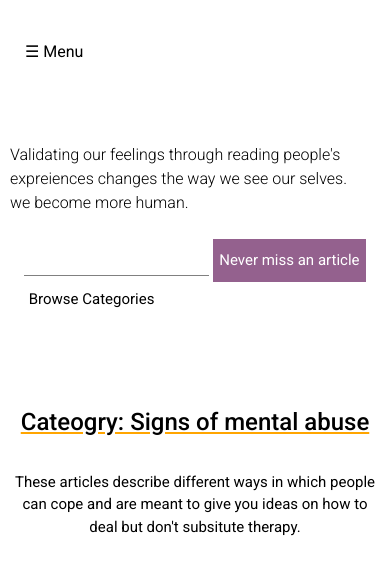
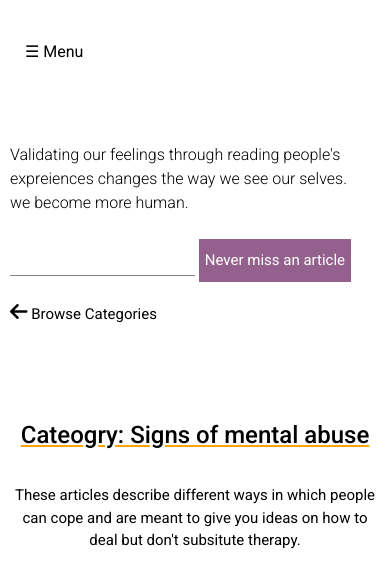
Before and after one commit to software-for-change/mental-health, a PHP site: page /category-validate.php in a window 390 px wide. Shown: the top 563 px of the page. Run offline with PHP 8.4, Linux system fonts and the light colour scheme; data that the repository does not hold is empty; some libraries are stand-ins or nearby versions.

Commit message:
ui fixes for alignment issues on the category page

```diff
--- a/category-validate.php
+++ b/category-validate.php
@@ -19,6 +19,7 @@ include_once "access-db.php";
     <script type="text/javascript"
         src="https://platform-api.sharethis.com/js/sharethis.js#property=5f0db3dbb745880012eaaa1d&product=inline-share-buttons"
         async="async"></script>
+    <script src='https://kit.fontawesome.com/a076d05399.js'></script>
 </head>
 
 <body>
@@ -47,7 +48,7 @@ include_once "access-db.php";
                         <input class="email-input" type="text" placeholder="Enter your email">
                         <input class="email-submit category-submit-btn" type="submit" value="Never miss an article">
                     </form>
-                    <a> <i style='font-size:20px' class='fas'>&#xf060;</i> Browse Categories</a>
+                    <a class="w3-center"> <i style='font-size:20px' class='fas'>&#xf060;</i> Browse Categories</a>
                 </div>
 
             </div>
--- a/style.css
+++ b/style.css
@@ -534,6 +534,7 @@ input[class=email-submit] {
 
 .category-subscribe {
     text-align: center;
+    margin-top: 20%;
 }
 
 .category-submit-btn {
@@ -851,7 +852,16 @@ input[class=email-submit] {
     .email-form {
         text-align: center;
     }
+    .category-subscribe {
+        text-align: left;
+        padding-bottom: 20px;
+        margin-top: 0;
+    }
+}
+
+
 /* ********** about page and recommend page ***************** */
+
 .about-card,
 .recommend-card {
     display: block;
@@ -861,27 +871,37 @@ input[class=email-submit] {
     margin-top: 30%;
     font-size: small;
 }
+
+
 /* re-size the heading for the recommned page */
+
 .form h1 {
     letter-spacing: 0px;
     font-size: medium;
 }
+
+
 /***************category-help page********************  */
+
 .wilderness-fly img {
     display: none;
 }
+
 .category-fly {
     text-align: center;
     margin-left: 0px;
     margin-top: 5%;
 }
+
 .category-fly img {
     height: 100px;
     width: 100px;
 }
+
 .category-heading {
     margin-top: 10%;
 }
+
 .category-heading h1 {
     font-size: medium;
     letter-spacing: 0px;
@@ -890,164 +910,198 @@ input[class=email-submit] {
     font-weight: 300;
     padding-bottom: 14px;
 }
+
 .category-header-sec {
     padding-bottom: 50px;
 }
+
+
 }
 
-
 /* styling the iphone 5 screen for the index page */
-
 @media only screen and (max-width: 320px) {
     .index-heading {
         margin-top: 70%;
     }
+
     .categories {
         height: 178vh;
     }
 }
 
-
 /*
   ##Device = Low Resolution Tablets, Mobiles (Landscape)
   ##Screen = B/w 481px to 767px
 */
-
 @media only screen and (min-width: 481px) and (max-width: 768px) {
     /***************category-help page********************  */
+
     .category-heading h1 {
         font-family: 'Roboto', sans-serif;
         font-size: large;
         margin-top: 20%;
         letter-spacing: 0px;
     }
+
     .category-heading {
         width: 100%;
         margin-top: 0px;
     }
+
     .category-fly {
         margin: 0;
     }
+
     .wilderness-fly img {
         height: 200px;
         width: 200px;
     }
+
     .category-header-sec {
         padding-bottom: 0px;
     }
+
     .category-desc {
         font-size: medium;
     }
     /* ***************HOME PAGE******************** */
+
     a {
         font-size: large;
     }
+
     .bottom-word {
         font-size: 66px;
     }
+
     .header-img img {
         width: 200px;
         height: 200px;
     }
+
     .nav-description {
         font-size: large;
     }
+
     .paper-cols {
         width: 50%;
     }
+
     .paper h4 {
         padding-bottom: 10px;
         font-size: x-large;
     }
+
     .tab button {
         font-size: 20px;
     }
     /* ************inex page ****************/
+
     .index-heading {
         font-size: 62px;
         line-height: 70px;
     }
 }
 
-
 /* larger size tablets  */
-
 @media only screen and (min-width:769px) and (max-width: 1024px) {
     /***************category-help page********************  */
+
     .category-heading h1 {
         font-family: 'Roboto', sans-serif;
         font-size: x-large;
         margin-top: 20%;
         letter-spacing: 0px;
     }
+
     .category-heading {
         width: 100%;
         margin-top: 0px;
     }
+
     .category-fly {
         margin: 0;
     }
+
     .wilderness-fly img {
         height: 300px;
         width: 300px;
     }
+
     .category-fly img {
         height: 300px;
         width: 300px;
     }
+
     .category-header-sec {
         padding-bottom: 0px;
     }
+
     .category-desc {
         font-size: x-large;
     }
+
     .category-content h3 {
         font-size: xx-large;
     }
+
     .tablink {
         font-size: x-large;
     }
+
     .tabcontent p {
         font-size: x-large;
     }
+
     ul.topnav li a {
         font-size: x-large;
     }
+
     .article-container ul li a {
         font-size: x-large;
     }
     /* ***************HOME PAGE******************** */
+
     a {
         font-size: x-large;
     }
+
     .bottom-word {
         font-size: 77px;
     }
+
     .header-img img {
         width: 300px;
     }
+
     .nav-description {
         font-size: x-large;
     }
+
     .paper-cols {
         width: 50%;
     }
+
     .paper h4 {
         padding-bottom: 20px;
         font-size: xx-large;
     }
+
     .tab button {
         font-size: 30px;
     }
     /* ***********Recommend page and about******************** */
+
     .contact-input label,
     .story p {
         font-size: x-large;
     }
     /* ***************index page*************** */
+
     .index-text {
         font-size: x-large;
     }
+
     .email-form {
         font-size: x-large;
     }
```
Lines whose indentation alone changed are shown as unchanged.
